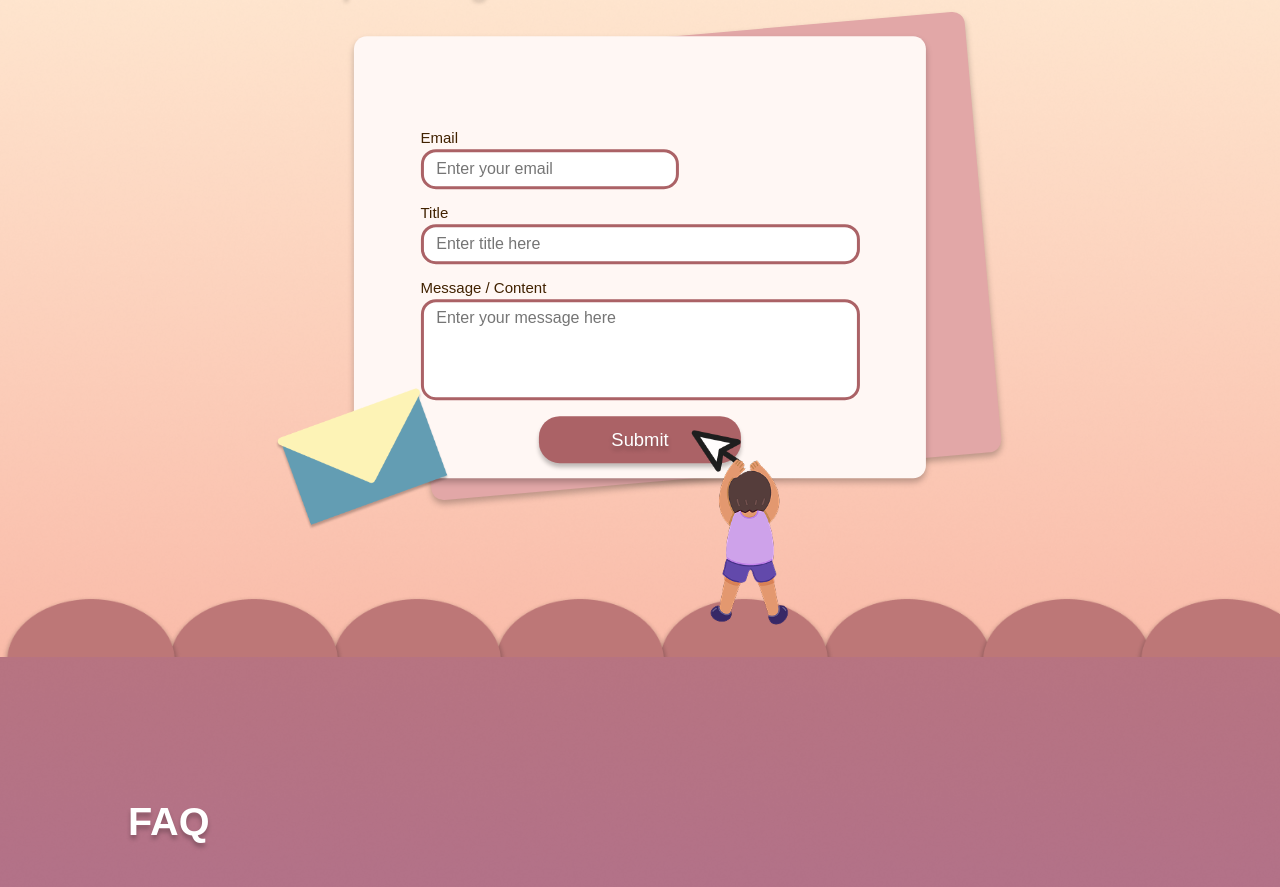
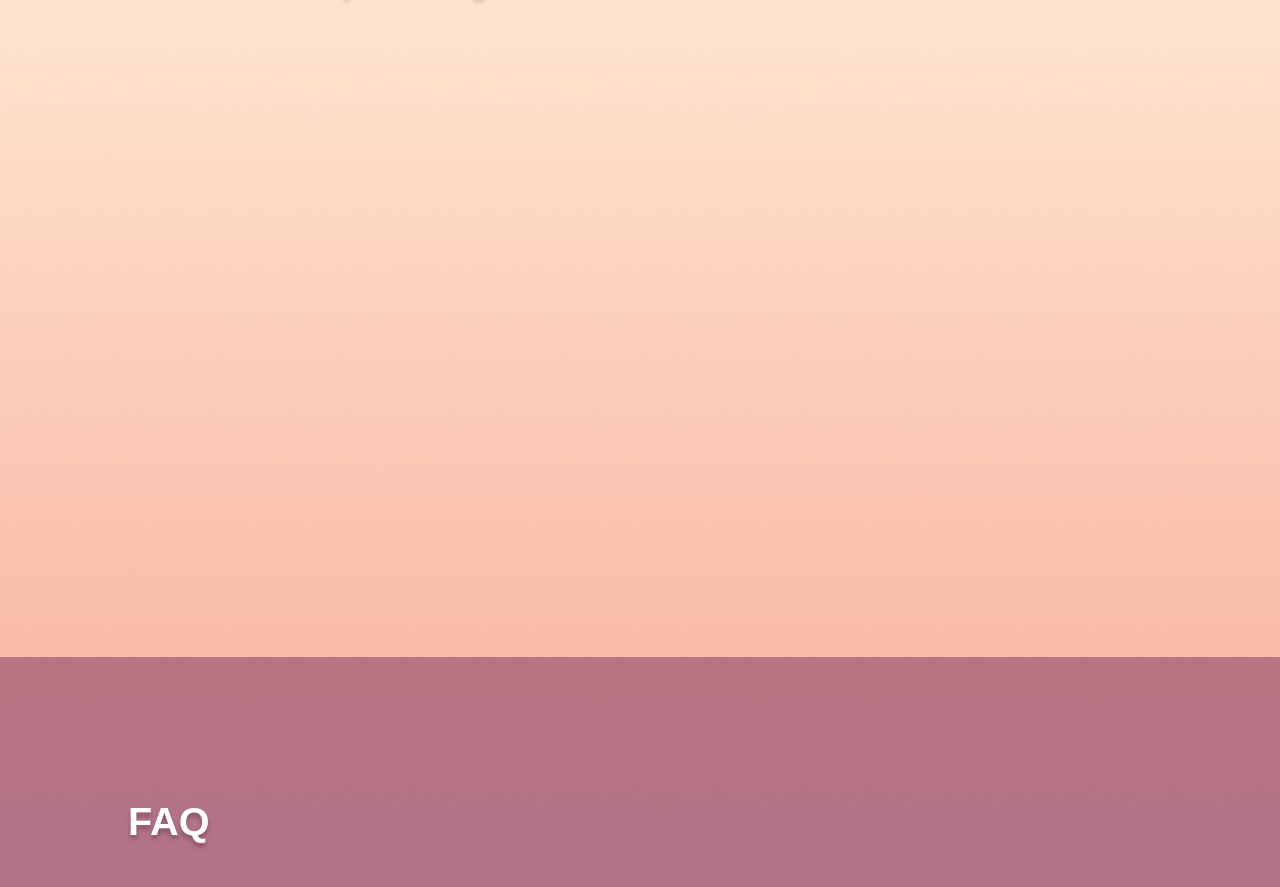
Before and after one commit to ElleHacks/ElleHacks2026-site, a React (Vite) app: page / in a window 1280 px wide. Shown: the part 2543-3430 px from the top of the page. Built offline with nearby package versions, Linux system fonts and the light colour scheme.

Commit message:
revert interested in sponsoring

```diff
--- a/src/components/InterestedInSponsoring/InterestedInSponsoring.jsx
+++ b/src/components/InterestedInSponsoring/InterestedInSponsoring.jsx
@@ -1,110 +1,14 @@
-import React, { useState, useRef } from 'react';
-import emailjs from '@emailjs/browser';
+import React from 'react';
 import styles from './InterestedInSponsoring.module.css';
 
 const InterestedInSponsoring = () => {
-  const [formData, setFormData] = useState({ email: '', title: '', message: '' });
-  const [status, setStatus] = useState({ type: "", message: "" });
-  const formRef = useRef();
-
-  const handleChange = (e) => {
-    const { name, value } = e.target;
-    setFormData({ ...formData, [name]: value });
-  };
-
-  const initEmailJS = () => {
-    emailjs.init("9w0RINamU7CkuwylJ"); // your public key
-  };
-
-  const handleSubmit = async (e) => {
-    e.preventDefault();
-
-    if (!formData.email || !formData.title || !formData.message) {
-      setStatus({ type: "error", message: "Please fill out all fields before submitting." });
-      return;
-    }
-
-    try {
-      initEmailJS();
-      await emailjs.sendForm(
-        'service_2qvyk0d',
-        'template_hj6mjcg',
-        formRef.current,
-      );
-
-      setStatus({ type: "success", message: "Thank you for reaching out! We'll get back to you soon." });
-      setFormData({ title: '', email: '', message: '' });
-    } catch (error) {
-      console.error('Error: ', error);
-      setStatus({ type: "error", message: "Submission failed. Please try again later." });
-    }
-  };
-
-  return (
-    <div className={styles.interestedInSponsoringSection}>
-      <p className={styles.highlight}>Interested in Sponsoring?</p>
-      <div className={styles.formContainerBackground}></div>
-
-      <div className={styles.formContainer}>
-        {/* Show message at the top */}
-        {status.message && (
-          <p className={status.type === "success" ? styles.successMessage : styles.errorMessage}>
-            {status.message}
-          </p>
-        )}
-
-        <form ref={formRef} onSubmit={handleSubmit}>
-          <div className={`${styles.inputContainer} ${styles.inputContainerEmail}`}>
-            <h3 className={styles.formTitle}>Email</h3>
-            <input
-              className={styles.formInput}
-              type="email"
-              name="email"
-              placeholder="Enter your email"
-              value={formData.email}
-              onChange={handleChange}
-              required
-            />
-          </div>
-
-          <div className={`${styles.inputContainer} ${styles.inputContainerTitle}`}>
-            <h3 className={styles.formTitle}>Title</h3>
-            <input
-              className={styles.formInput}
-              type="text"
-              name="title"
-              placeholder="Enter title here"
-              value={formData.title}
-              onChange={handleChange}
-              required
-            />
-          </div>
-
-          <div className={`${styles.inputContainer} ${styles.inputContainerMessage}`}>
-            <h3 className={styles.formTitle}>Message / Content</h3>
-            <textarea
-              className={styles.formInput}
-              name="message"
-              placeholder="Enter your message here"
-              value={formData.message}
-              onChange={handleChange}
-              required
-            />
-          </div>
-
-          <div className={styles.formButtonContainer}>
-            <button type="submit" className={styles.submitButton}>
-              <span className={styles.submitButtonText}>Submit</span>
-            </button>
-            <div className={styles.envelope}></div>
-            <div className={styles.person}></div>
-          </div>
-        </form>
-      </div>
-
-      <div className={styles.footer}></div>
-    </div>
-  );
+    return (
+        <div className={styles.interestedInSponsoringSection}>
+            <p className={styles.highlight}>
+                Interested in Sponsoring?
+            </p>
+        </div>
+    );
 };
 
 export default InterestedInSponsoring;
--- a/src/components/InterestedInSponsoring/InterestedInSponsoring.module.css
+++ b/src/components/InterestedInSponsoring/InterestedInSponsoring.module.css
@@ -5,92 +5,7 @@
     background-image: url('../../assets/interestedInSponsoring/Rectangle 7.png');
     background-size: cover;
     background-position: center;
-    z-index: 0;
 }
-
-.formContainer {
-  position: relative;
-  top: 50%;
-  left: 50%;
-  transform: translate(-50%, -50%);
-  width: 44.7vw;   /* ~858px */
-  height: 55.2vh;  /* ~522px */
-  background: #FFF7F4;
-  box-shadow: 0px 4px 6px 0px #00000040;
-  border-radius: 1vw;
-  opacity: 1;
-  z-index: 1;
-
-  display: flex;
-  flex-direction: column;
-  justify-content: flex-start;
-  box-sizing: border-box; /* include padding in width/height */
-  padding: 11.8vh 5.2vw;       /* internal spacing */
-}
-
-/* Input container (title + input) */
-.inputContainer {
-  display: flex;
-  flex-direction: column;
-  gap: 0.5vh;
-  margin-bottom: 2vh;       /* spacing between groups */
-  box-sizing: border-box;    /* padding included inside width */
-}
-
-/* Individual container widths */
-.inputContainerEmail { width: 20.2vw; }
-.inputContainerTitle {}
-.inputContainerMessage .formInput {
-  height: 12.6vh;
-}
-/* Inputs */
-.formInput {
-  width: 100%;               /* fill container width */
-  height: auto;              /* can adjust height individually */
-  border-radius: 15px;
-  border: 3px solid #AB6266;
-  background: #FFFFFF;
-  padding: 1vh 1vw;          /* internal spacing */
-  font-size: 1rem;
-  box-sizing: border-box;    /* padding included in width/height */
-  resize: none;
-
-  font-family: 'Nobile', sans-serif;
-  font-weight: 500;     /* Medium */
-  font-size: 1rem;      /* same as other inputs */
-  line-height: 100%;
-  color: #BD7777;       /* same input text color */
-
-}
-
-
-/* Titles below inputs */
-.formTitle {
-  font-family: 'Nobile', sans-serif;
-  font-weight: 500;
-  font-size: 15px;
-  line-height: 100%;
-  color: #412200;
-  margin: 0;
-}
-
-.formContainerBackground {
-  position: absolute;
-
-  width: 44.7vw;   /* 858px / 1920px */
-  height: 55.2vh;  /* 522px / 945px */
-
-  left: calc((100vw - 35.6vw) / 2);
-  top: calc((100vh - 55.6vh) / 2);
-
-  background-color: #E2A7A7;
-  border-radius: 0.97vw;
-  transform: rotate(-5deg);
-  box-shadow: 0px 4px 6px 0px #00000040;
-  z-index: 0;
-  opacity: 1;
-}
-
 
 .highlight{
     position: absolute;
@@ -106,155 +21,3 @@
     color: #703550;
     text-shadow: 0px 4px 4px rgba(0, 0, 0, 0.25);
 }
-
-.formButtonContainer {
-  display: flex;
-  justify-content: center; /* center the button horizontally */
-  margin-top: 1vh;         /* spacing above button */
-}
-
-.submitButton {
-  width: 15.8vw;            /* button width */
-  height: 5.9vh;            /* button height */
-  background-color: #AB6266;
-  border-radius: 2.6vh;
-  border: none;
-  box-shadow: 0px 4px 4px 0px #00000040;
-  cursor: pointer;
-  display: flex;
-  align-items: center;
-  justify-content: center;
-  padding: 0;
-  position: relative;
-}
-
-.submitButtonText {
-  font-family: 'Nobile', sans-serif;
-  font-weight: 500;          /* Medium */
-  font-size: 2.3vh;
-  line-height: 100%;
-  color: #FFFFFF;            /* button text color */
-  text-align: center;
-  text-shadow: 0px 4px 4px rgba(0, 0, 0, 0.25); /* adds shadow to text */
-}
-.envelope {
-  position: absolute;
-
-  width: 17.07vw;   /* 25.6 / 1.5 */
-  height: 20.27vh;  /* 30.4 / 1.5 */
-
-  top: 41.5vh;
-  left: -8vw;
-
-  opacity: 1;
-
-  background-image: url('../../assets/interestedInSponsoring/Component 25.png');
-  background-size: contain;
-  background-position: center;
-  background-repeat: no-repeat;
-
-  z-index: 10;
-}
-
-
-.person {
-  position: absolute;
-
-  width: clamp(80px, 9.2vw, 180px);   /* min 80px, scales, max 180px */
-  height: clamp(200px, 33.2vh, 360px);
-
-  top: 44.1vh;
-  left: 25.9vw;
-
-  opacity: 1;
-  background-image: url('../../assets/interestedInSponsoring/InterestedInSponsoring_3.png');
-  background-size: contain;
-  background-position: center;
-  background-repeat: no-repeat;
-
-  z-index: 10;
-}
-
-.footer {
-  position: absolute;
-  bottom: -8vh;
-  width: 100vw;            /* full width */
-  height: 15.8vh;          /* scale height proportionally to viewport, approx 148/936 = 15.8% */
-
-  background-image: url('../../assets/interestedInSponsoring/Component 39.png');
-  background-size: cover;
-  background-repeat: no-repeat;
-
-  opacity: 1;
-}
-
-.successMessage,
-.errorMessage {
-  position: absolute;    /* overlay */
-  top: 1rem;             /* distance from top of form container */
-  left: 50%;             /* center horizontally */
-  transform: translateX(-50%);
-  font-family: 'Nobile', sans-serif;
-  font-weight: 500;
-  font-size: 1rem;
-  text-align: center;
-  z-index: 10;           /* above inputs */
-}
-
-.successMessage {
-  color: green;
-}
-
-.errorMessage {
-  color: red;
-}
-
-@media (max-width: 1024px) {
-  .highlight {
-    line-height: 1;  /* extra spacing for readability */
-    word-break: break-word; /* prevents overflow if text is long */
-  }
-
-  .formContainer {
-    width: 80%;
-    padding: 2rem;
-  }
-
-  .submitButton {
-    width: 60%;
-    height: 50px;
-  }
-
-  .person, .envelope {
-    display: none; /* hide decorative assets on smaller screens */
-  }
-  .successMessage,
-  .errorMessage {
-    left: 1rem;        /* cancel centering */
-    right: 1rem;       /* push to right */
-    transform: none;   /* remove horizontal translate */
-    text-align: right; /* align text to the right */
-    width: auto;       /* shrink to fit content */
-  }
-}
-
-@media (max-width: 600px) {
-  .highlight {
-    font-size: 6vw;
-  }
-
-  .formContainer {
-    width: 90%;
-    padding: 1.5rem;
-  }
-
-  .successMessage,
-  .errorMessage {
-    left: 8rem;        /* cancel centering */
-    right: 1rem;       /* push to right */
-    transform: none;   /* remove horizontal translate */
-    text-align: right; /* align text to the right */
-    width: auto;       /* shrink to fit content */
-  }
-
-}
```
